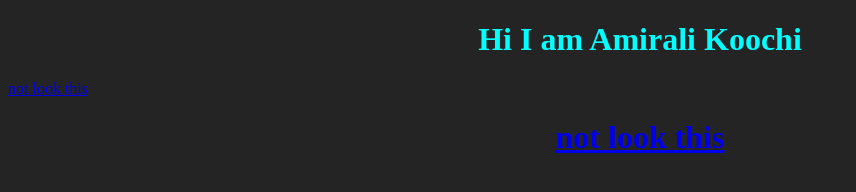
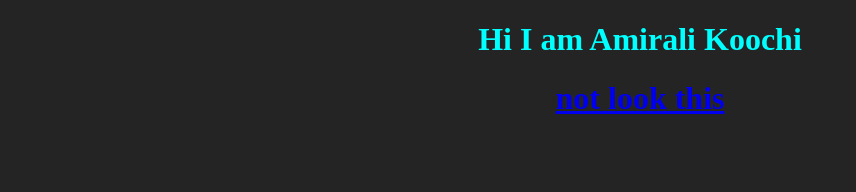
Before and after one commit to ali2000k56/ali2000k56.github.io, a plain HTML site: page index.html in a window 1280 px wide. Shown: the whole page, without its empty margins (0-856 px from the left). Drawn offline with Linux system fonts and the light colour scheme.

Commit message:
Update index.html

```diff
--- a/index.html
+++ b/index.html
@@ -10,7 +10,6 @@
 
 <body>
     <h1>Hi I am Amirali Koochi </h1>
-    <a href="./project.html">not look this</a>
     <h1><a href="./project.html">not look this</a></h1>
     <script src="./app.js"></script>
 </body>
```
